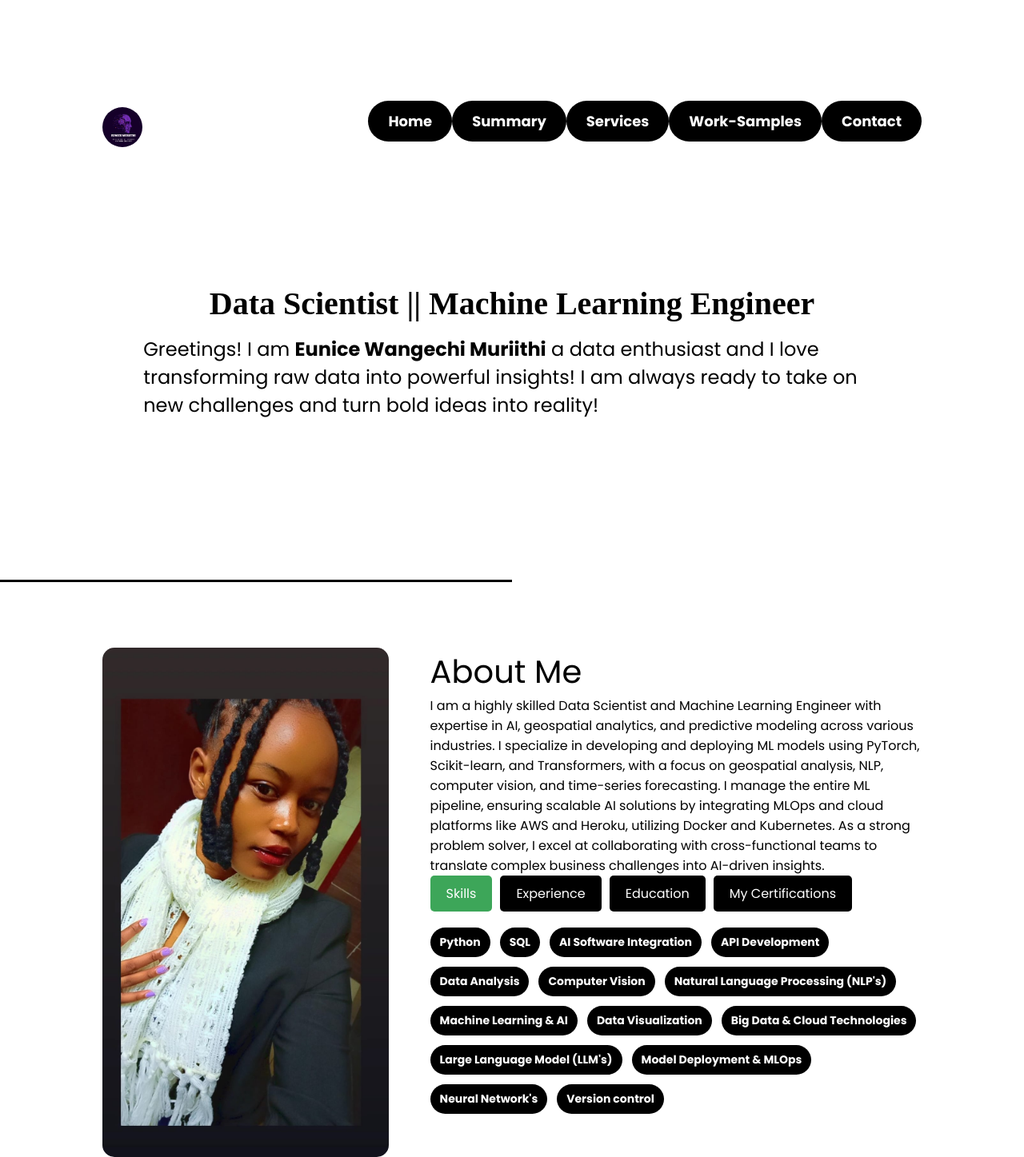
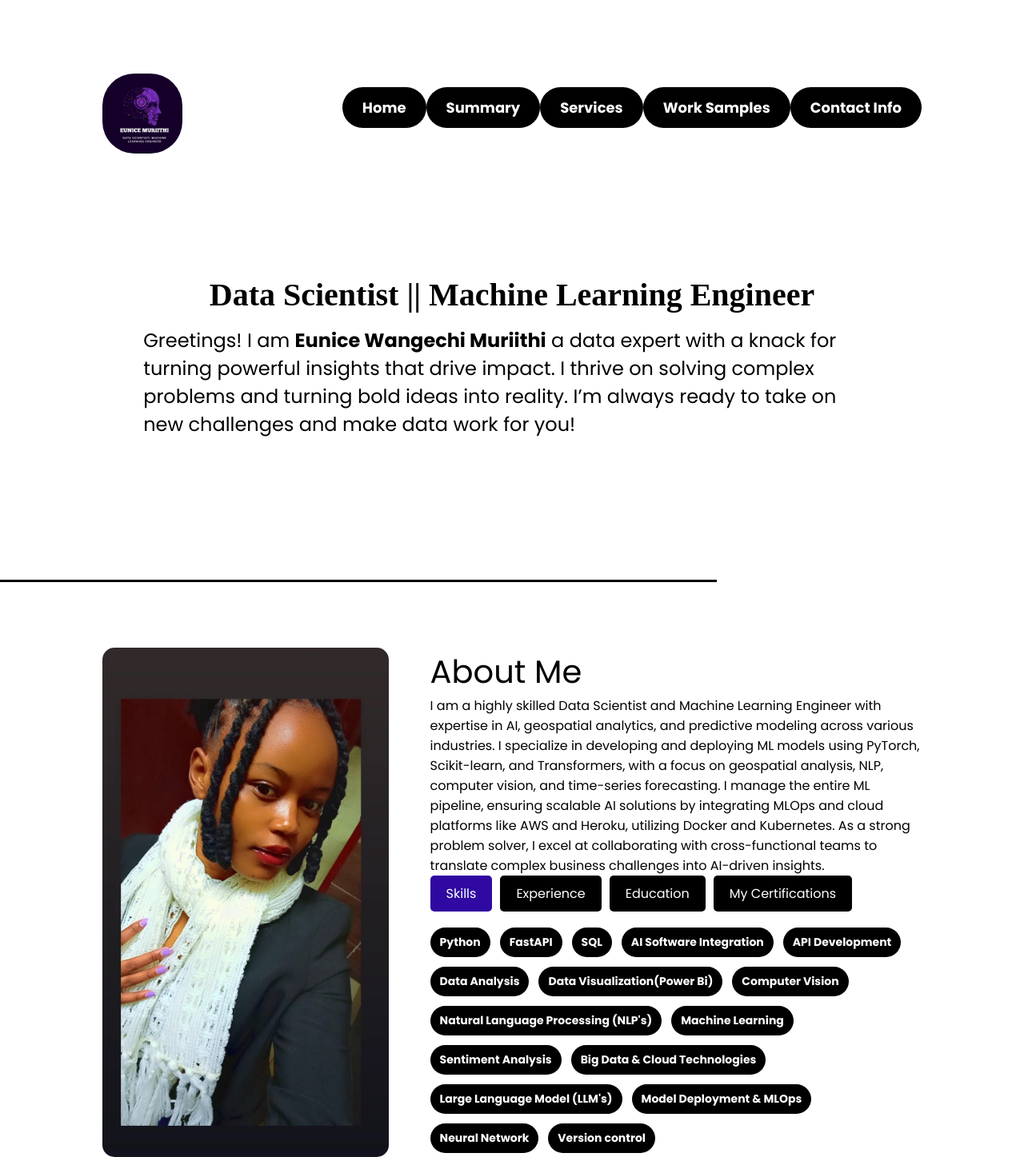
Before and after one commit to wangechi01-a/Eunice-s-portfolio, a plain HTML site: page index.html in a window 1280 px wide. Shown: the part 80-1527 px from the top of the page at 80% size. Drawn offline with nearby package versions, Linux system fonts and the light colour scheme.

Commit message:
files added

```diff
--- a/index.html
+++ b/index.html
@@ -21,8 +21,8 @@
                     <li> <a href="#header">Home</a> </li>
                     <li> <a href="#about">Summary</a> </li>
                     <li> <a href="#services">Services</a> </li>
-                    <li> <a href="#My_Projects"> Work-Samples</a> </li>
-                    <li> <a href="#contact">Contact</a> </li>
+                    <li> <a href="#My_Projects"> Work Samples</a> </li>
+                    <li> <a href="#contact">Contact Info</a> </li>
                     <i class="fa-solid fa-xmark" onclick="closemenu()"> </i> <!--- an icon for Closing---->
                 </ul>
                 <i class="fa-solid fa-bars" onclick="openmenu()"> </i> <!-- Hamburger Icon for menu-->
@@ -32,8 +32,10 @@
                     Data Scientist || Machine Learning Engineer
                 </h1>
 
-                <p>Greetings! I am <b style="color: black;">Eunice Wangechi Muriithi</b> a data enthusiast and I love transforming raw data into powerful insights!
-                    I am always ready to take on new challenges and turn bold ideas into reality!</p>
+                <p>Greetings! I am <b style="color: black;">Eunice Wangechi Muriithi</b> a data expert with a knack for turning
+                     powerful insights that drive impact. I thrive on solving complex problems and turning bold ideas into reality.
+                     I’m always ready to take on new challenges and make data work for you!
+                     </p>
             </div>
         </div>
     </div>
@@ -55,7 +57,6 @@
                         utilizing Docker and Kubernetes. As a strong problem solver, I excel at collaborating with cross-functional teams to
                         translate complex business challenges into AI-driven insights.
 
-
                     </p>
                     <div class="tab-titles" style="color: black;">
                         <p class="tab-links active-link" onclick="opentab('skills')">Skills</p>
@@ -67,18 +68,20 @@
                     <div class="tab-contents active-tab" id="skills">
                         <div class="skills-container">
                             <span class="skill">Python</span>
+                            <span class="skill">FastAPI</span>
                             <span class="skill">SQL</span>
                             <span class="skill">AI Software Integration</span>
                             <span class="skill">API Development</span>
                             <span class="skill">Data Analysis</span>
+                            <span class="skill">Data Visualization(Power Bi)</span>
                             <span class="skill">Computer Vision</span>
                             <span class="skill">Natural Language Processing (NLP's)</span>
-                            <span class="skill">Machine Learning & AI</span>
-                            <span class="skill">Data Visualization</span>
+                            <span class="skill">Machine Learning</span>
+                            <span class="skill">Sentiment Analysis</span>
                             <span class="skill">Big Data & Cloud Technologies</span>
                             <span class="skill">Large Language Model (LLM's)</span>
                             <span class="skill">Model Deployment & MLOps</span>
-                            <span class="skill">Neural Network's</span>
+                            <span class="skill">Neural Network</span>
                             <span class="skill">Version control</span>
                         </div>
                     </div>
@@ -156,7 +159,7 @@
                     <!--content For the Education part below-->
                     <div class="tab-contents" id="education">
                         <ul style="color: black;">
-                            <li><span> Jan 2024 - June 2024<span> <br> BootCamp in Data Science and Artificial Intelligence, from Ngeni Labs.
+                            <li><span> Jan 2024 - June 2024</span> <br> NanoDegree in Data Science and Artificial Intelligence, from Ngeni Labs.</li>
                             <li><span>Sep 2019 - Oct 2023</span> <br> Bachelor's Degree in Business Information Technology, from Multimedia
                                 University of Kenya.</li>
                             <li><span>2015 - 2018</span> <br> Attained the High School Diploma
@@ -534,17 +537,11 @@
 
                     <p class="connectWithMe">Connect with me on all platforms below:</p>
                     <div class="social-icons">
-                        <a href="https://www.linkedin.com/in/eunice-muriithi?lipi=urn%3Ali%3Apage%3Ad_flagship3_profile_view_base_contact_details%3BwZ6ut2hySHGJYPyJsjdf2A%3D%3D"
+                        <a href="https://www.linkedin.com/in/eunice-muriithi/"
                             target="blank">
                             <i class="fa-brands fa-linkedin"></i> </a>
-                        <a href="https://twitter.com/wangeshie" target="blank"><i
-                                class="fa-brands fa-square-x-twitter"></i></a>
-                        <a href="https://www.facebook.com/wangeshie_/" target="_blank"><i
-                                class="fa-brands fa-facebook"></i></a>
-                        <a href="https://www.instagram.com/_wangeshie_/" target="_blank"><i
-                                class="fa-brands fa-instagram"></i></a>
-                        <a href="https://github.com/" target="_blank"><i class="fa-brands fa-square-github"></i></a>
-                        <a href="https://discordapp.com/users/961452033288843284" target="_blank"><i
+                        <a href="https://github.com/wangechi01-a" target="_blank"><i class="fa-brands fa-square-github"></i></a>
+                        <a href="https://discordapp.com/users/1161993223498113119" target="_blank"><i
                                 class="fa-brands fa-discord"></i> </a>
                         </p>
                     </div>
--- a/style.css
+++ b/style.css
@@ -40,19 +40,21 @@ body{
 }
 
 #sidemenu a:hover {
-    background-color: #333; /* Darker shade on hover */
+    background-color: #4e4d4d; /* Darker shade on hover */
 }
 /* Header Styling */
 #header {
     width: 100%;
-    height: 100vh; /* Full viewport height *
-    background-size: cover; Cover entire background */
-    background-position: center;
-    display: flex; /* Flexbox for centering content */
-    align-items: center; /* Center content vertically */
-    justify-content: center; /* Center content horizontally */
-    flex-direction: column; /* Stack content vertically */
+    height: 100vh; /* Full viewport height */
+    background: none; /* Remove background image */
+    background-color: #fff; /* white background (change as needed) */
+    display: flex;
+    align-items: center;
+    justify-content: center;
+    flex-direction: column;
+
 }
+
 
 /* Container for Header Content */
 .container {
@@ -72,10 +74,10 @@ nav {
 
 /* Logo Styling */
 .logo {
-    width: 50px;
+    width: 100px;
     height: auto; /* Maintain aspect ratio */
     object-fit: cover;
-    border-radius: 30px;
+    border-radius: 40px;
     margin-top: 0px;
 
 }
@@ -109,11 +111,12 @@ nav ul li a::after {
     content: '';
     width: 0;
     height: 3px;
-    background: #15e8dd;
+    background: #2222f4;
     position: absolute;
     left: 0;
     bottom: -6px;
-    transition: 0.5s;
+    transition: width 0.5s ease-in-out;
+    display: block;
 }
 
 /* Underline Animation on Hover */
@@ -199,7 +202,7 @@ nav .fa-solid{
 
     #header {
         height: auto;
-        padding: 020px 0;
+        padding: 20px 0;
     }
 
     .header-text{
@@ -287,10 +290,10 @@ nav .fa-solid{
     transition: 0.5s;
 }
 .active-link {
-    background-color: hwb(136 24% 35%); /* Darker green for the active tab */
+    background-color: rgba(47, 9, 161, 0.998); /* Darker green for the active tab */
 }
 .tab-links.active-link::after{
-    width:50%;
+    width:70%;
 
 }
 .tab-contents ul li{
@@ -331,7 +334,7 @@ margin:10px 0;
 }
 
 .skill.green {
-    background-color: green;
+    background-color: rgb(2, 0, 128);
 }
 
 /* work starts here */
@@ -911,7 +914,7 @@ form .submitbtn{
         flex-basis:100%;
     }
     .contact-right p{
-        background: #10d9c8;
+        background: #fff;
         font-weight: 600;
         color: #000;
         margin-top: 25px;
```
